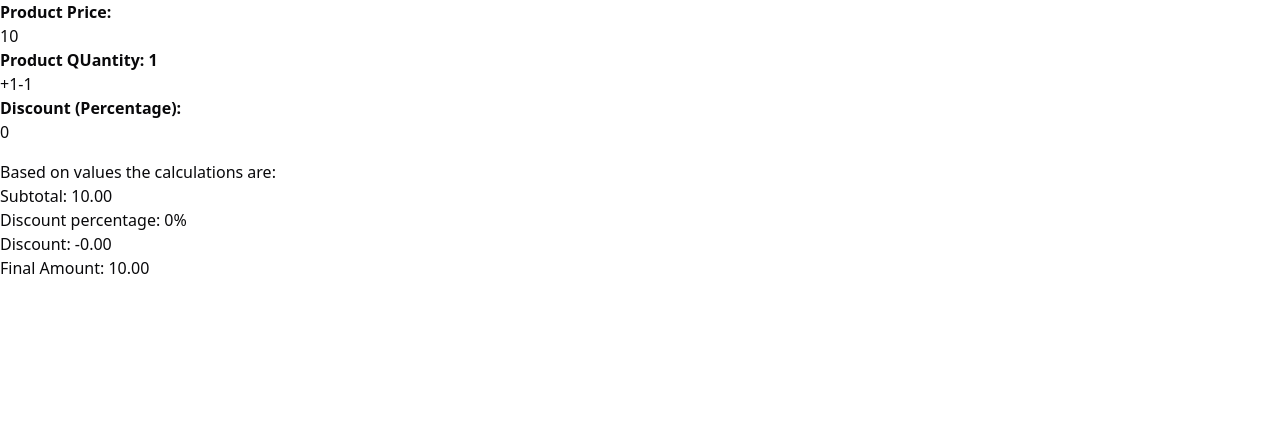
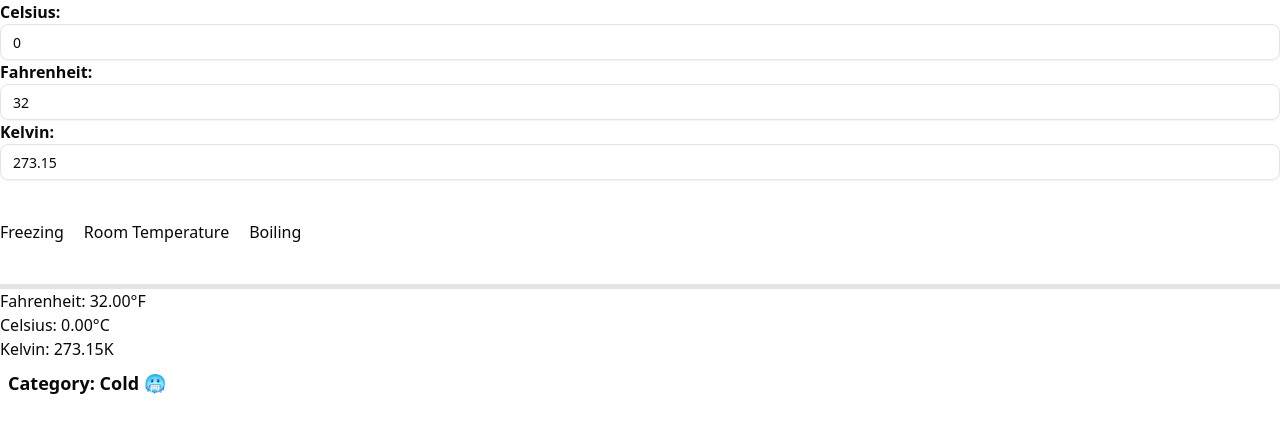
Before and after one commit to yashsarvaiya1/learn-nextjs, a Next.js app: page /usestate/numbers in a window 1280 px wide. Shown: the top 432 px of the page. Built offline with nearby package versions, Linux system fonts and the light colour scheme.

Commit message:
[IMP] numbers: Temprature Calculations

```diff
--- a/app/usestate/numbers/page.tsx
+++ b/app/usestate/numbers/page.tsx
@@ -1,10 +1,11 @@
 import AgeComponent from '@/components/usestate/numbers/AgeComponent';
 import CounterComponent from '../../../components/usestate/numbers/counterComponent';
 import PriceComponent from '@/components/usestate/numbers/PriceComponent';
+import TempratureComponent from '@/components/usestate/numbers/TempratureComponent';
 export default function NumberPage(){
     return (
         <>
-            <PriceComponent/>
+            <TempratureComponent/>
         </>
     )
 }
--- /dev/null
+++ b/components/usestate/numbers/TempratureComponent.tsx
@@ -0,0 +1,67 @@
+'use client'
+
+import { Input } from "@/components/ui/input"
+import { useState } from "react"
+
+export default function TemperatureComponent(){
+    const [celsius, setCelsius] = useState(0)
+
+    const fahrenheit = (celsius * 9/5) + 32
+    const kelvin = celsius + 273.15
+
+    const ftoc = (f: number) => {
+        setCelsius((f - 32) * 5/9)
+    }
+
+    const ktoc = (k: number) => {
+        setCelsius(k - 273.15)
+    }
+
+    let category = ''
+    if (celsius < 0) category = 'Very Cold ❄️'
+    else if (celsius < 16) category = 'Cold 🥶'
+    else if (celsius < 26) category = 'Moderate 😊'
+    else if (celsius < 36) category = 'Hot 🔥'
+    else category = 'Very Hot 🥵'
+
+    return(
+        <div className="space-y-4">
+            <div>
+                <label className="block font-bold">Celsius: </label>
+                <Input
+                    type="number"
+                    value={celsius}
+                    onChange={(e) => setCelsius(Number(e.target.value))}
+                />
+
+                <label className="block font-bold">Fahrenheit: </label>
+                <Input
+                    type="number"
+                    value={fahrenheit}
+                    onChange={(e) => ftoc(Number(e.target.value))}
+                />
+
+                <label className="block font-bold">Kelvin: </label>
+                <Input
+                    type="number"
+                    value={kelvin}
+                    onChange={(e) => ktoc(Number(e.target.value))}
+                />
+            </div>
+
+            <div className="flex mt-10 gap-5">
+                <button onClick={() => setCelsius(0)}>Freezing</button>
+                <button onClick={() => setCelsius(25)}>Room Temperature</button>
+                <button onClick={() => setCelsius(100)}>Boiling</button>
+            </div>
+
+            {/* ✅ Format ONLY in display (not in inputs!) */}
+            <div className="flex-col gap-5 mt-10 border-t-5">
+                <p>Fahrenheit: {fahrenheit.toFixed(2)}°F</p>
+                <p>Celsius: {celsius.toFixed(2)}°C</p>
+                <p>Kelvin: {kelvin.toFixed(2)}K</p>
+                <p className="p-2 text-lg font-black">Category: {category}</p>
+            </div>
+        </div>
+    )
+}
```
